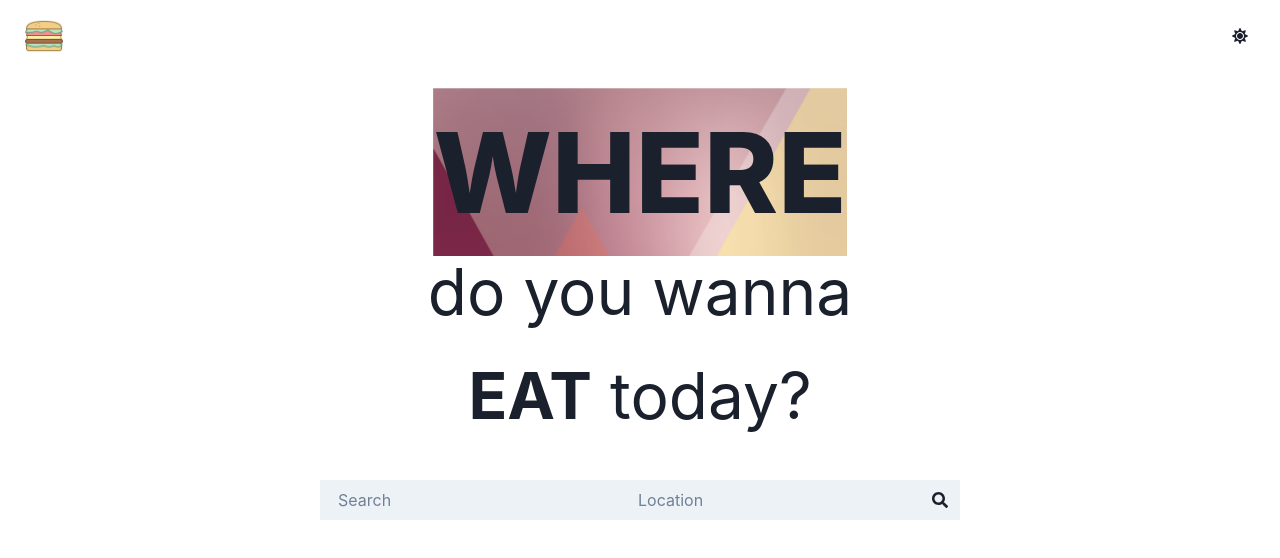
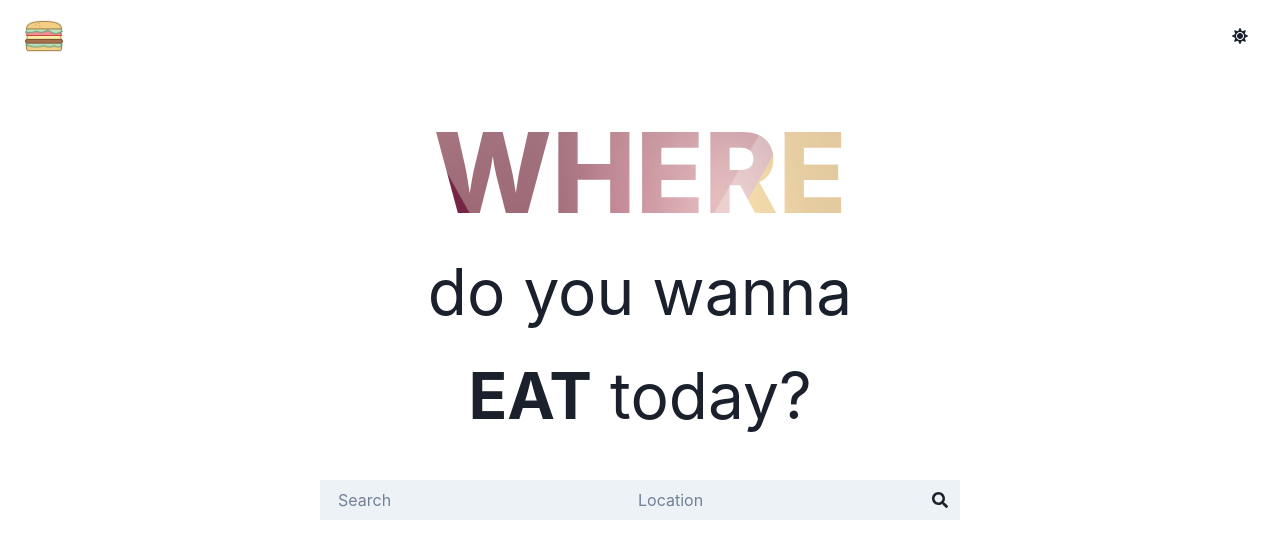
Before and after one commit to shoaibiqbal0/react-resturant-search, a React (Create React App) app: page / in a window 1280 px wide. Shown: the top 558 px of the page. Built offline with nearby package versions, Linux system fonts and the light colour scheme; no server answers.

Commit message:
Added some styling

```diff
--- a/src/components/MainText.jsx
+++ b/src/components/MainText.jsx
@@ -9,6 +9,7 @@ const MainText = () => {
     <VStack py="1em">
       <Text
         bgImage={textBg}
+        bgClip="text"
         fontSize={["4.5em", "6em", "7em"]}
         fontWeight="extrabold"
         mb="-5"
```
